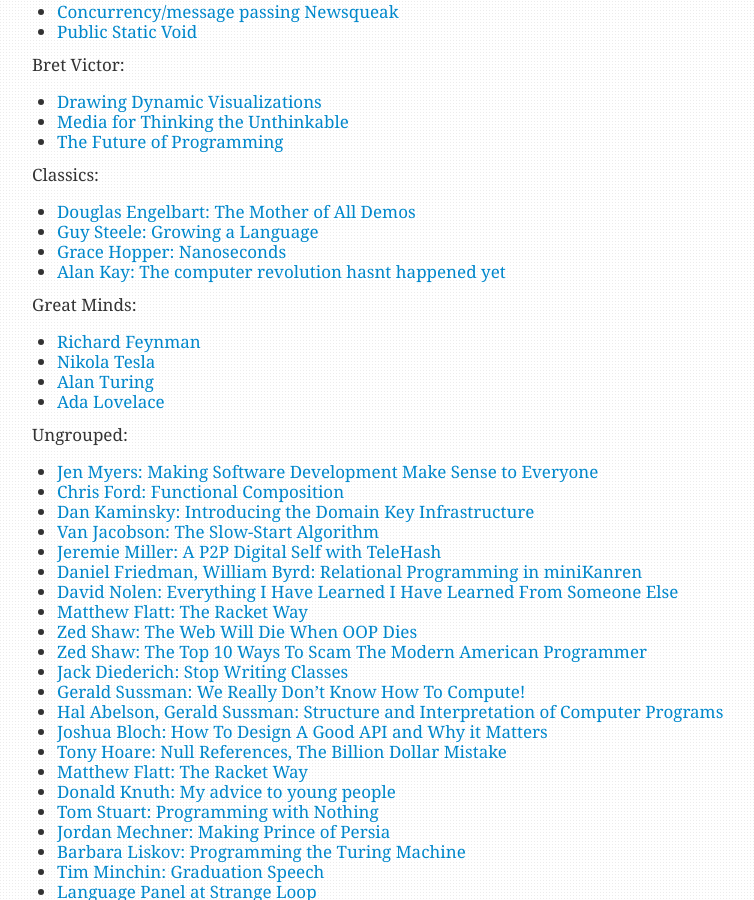
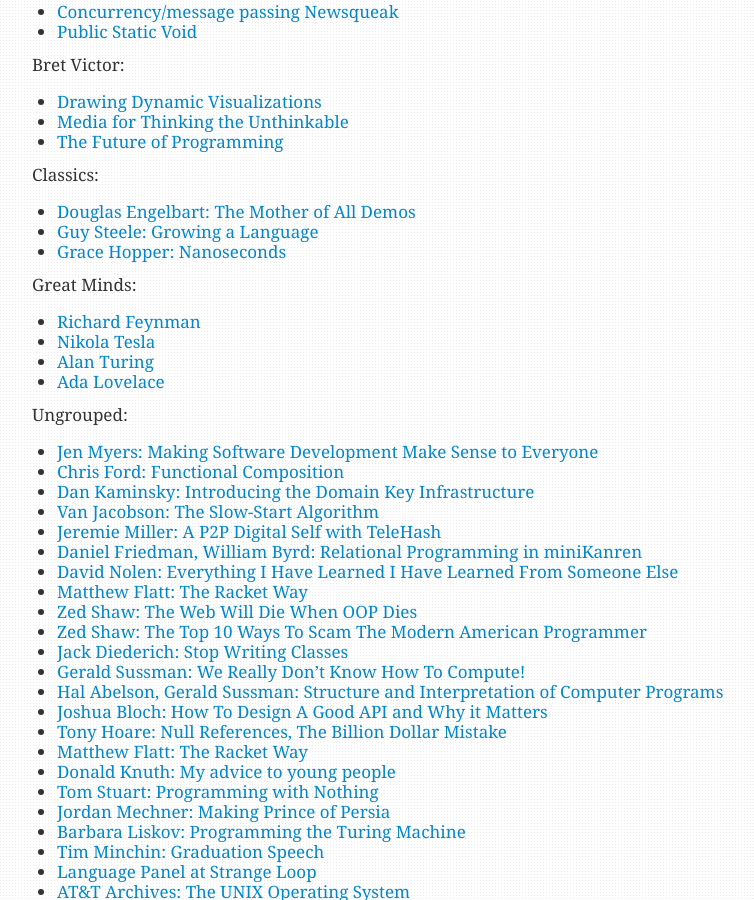
Before and after one commit to igorw/weblog, a Jekyll site: the page built from videoshelf.md, in a window 1280 px wide and 900 px high, scrolled down 503 px. Shown: the whole window, without its empty margins (228-982 px from the left). Built offline with Jekyll 4.4.1, drawn with Linux system fonts in a browser that asks for light colours; Markdown is read by kramdown in place of the engine named in the settings.

Commit message:
Revert "add alan kay to classics" (it was a duplicate)
This reverts commit 5e166e505b3898cc28911b48307a3c9c6b8f2668.

```diff
--- a/videoshelf.md
+++ b/videoshelf.md
@@ -41,7 +41,6 @@
 * [Douglas Engelbart: The Mother of All Demos](https://www.youtube.com/watch?v=yJDv-zdhzMY)
 * [Guy Steele: Growing a Language](https://www.youtube.com/watch?v=_ahvzDzKdB0)
 * [Grace Hopper: Nanoseconds](https://www.youtube.com/watch?v=JEpsKnWZrJ8)
-* [Alan Kay: The computer revolution hasnt happened yet](https://www.youtube.com/watch?v=oKg1hTOQXoY)
 
 Great Minds:
 
```
